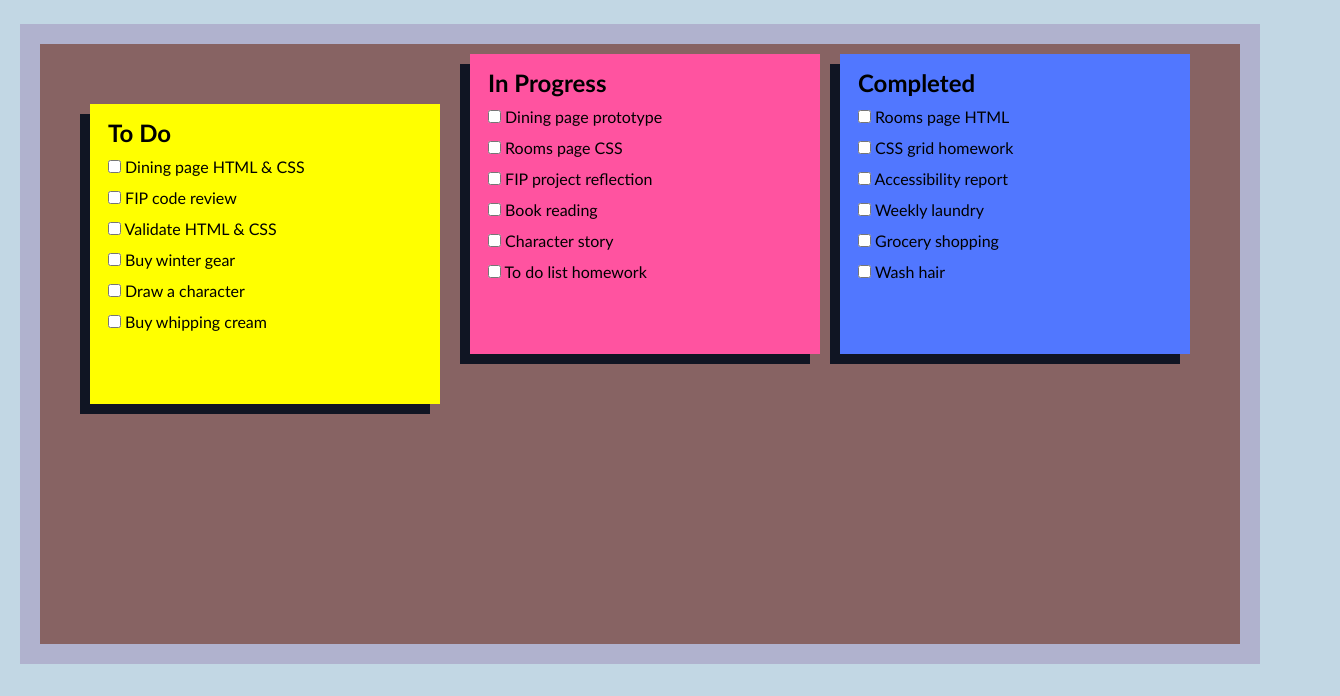
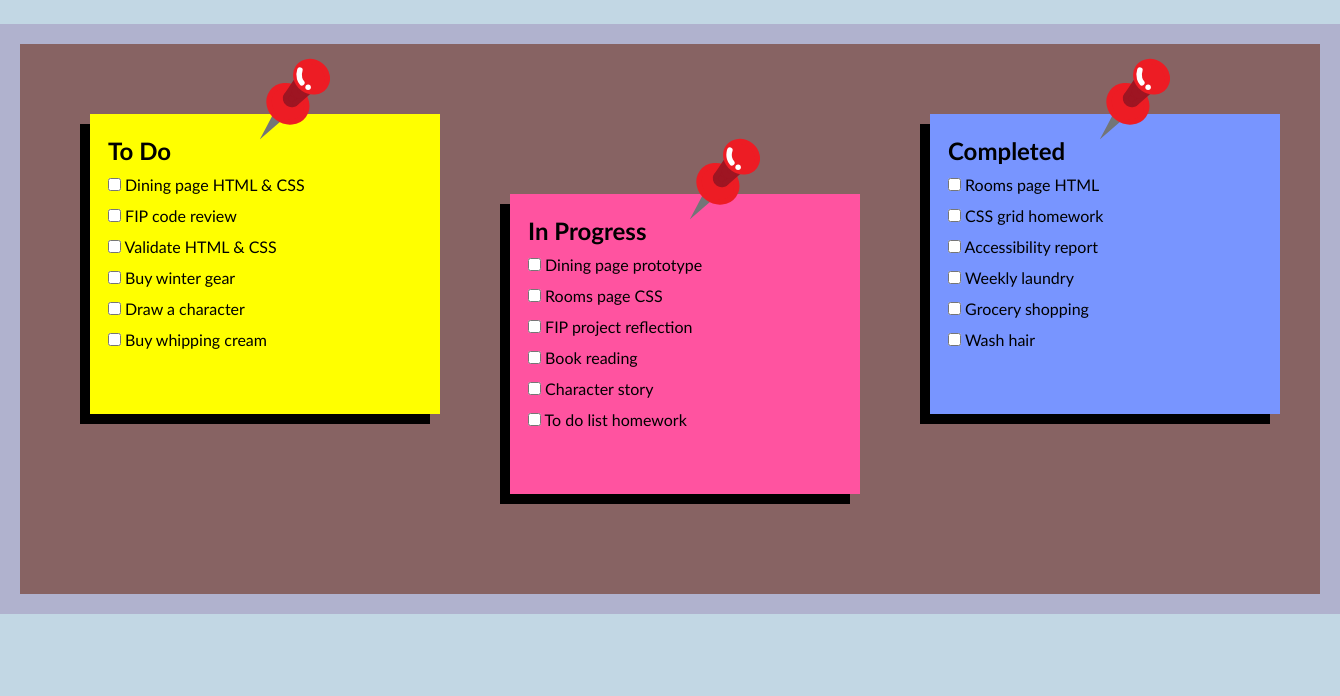
Before and after one commit to JeniferQ/to-do-list-F23, a plain HTML site: page index.html in a window 1280 px wide. Shown: the part 104-800 px from the top of the page, 1340 px wide, since content can reach past the window. Drawn offline with Linux system fonts and the light colour scheme; a web font is replaced by a local one.

Commit message:
Add styles #3
In this commit, the svg of a pin was added and positioned on the top of each sticky note.

```diff
--- a/css/main.css
+++ b/css/main.css
@@ -7,24 +7,48 @@
 body {
     background-color: rgb(194, 215, 228);
     font-family: "Playpen Sans", Calibri, sans-serif;
-    color: rgb(16, 21, 35);
-}
-
-main {
-    display: flex;
-    justify-content: center;
-    flex-wrap: wrap;
+    color: black;
 }
 
 #whiteboard {
     margin: auto;
+    position: relative;
     border: 20px solid rgb(176, 178, 206);
-    align-self: center;
-    width: 1200px;
-    justify-content: center;
-    height: 600px;
+    width: 1300px;
+    height: 550px;
+    display: flex;
     background-color: rgb(135, 99, 99);
 
+}
+
+#pin-1 {
+    padding: 0;
+    margin: 0;
+    max-width: 70px;
+    left: 240px;
+    bottom: 220px;
+    z-index: 1;
+    position: relative;
+}
+
+#pin-2 {
+    padding: 0;
+    margin: 0;
+    max-width: 70px;
+    bottom: 140px;
+    left: 250px;
+    z-index: 1;
+    position: relative;
+}
+
+#pin-3 {
+    padding: 0;
+    margin: 0;
+    max-width: 70px;
+    left: 240px;
+    bottom: 220px;
+    z-index: 1;
+    position: relative;
 }
 
 .sticky-note-1 {
@@ -32,7 +56,7 @@ main {
     height: 300px;
     background-color: yellow;
     display: flex;
-    margin: 60px 20px 0 10px;
+    margin-top: 70px;
     box-shadow: -10px 10px;
 }
 
@@ -41,16 +65,16 @@ main {
     height: 300px;
     background-color: rgb(255, 83, 160);
     display: flex;
-    margin: 10px;
+    margin-top: 150px;
     box-shadow: -10px 10px;
 }
 
 .sticky-note-3 {
     width: 350px;
     height: 300px;
-    background-color: rgb(81, 119, 255);
+    background-color: rgb(120, 149, 255);
     display: flex;
-    margin: 10px;
+    margin-top: 70px;
     box-shadow: -10px 10px;
 }
 
@@ -69,7 +93,7 @@ article {
 
 article h2 {
     color: black;
-    padding: 4px 8px;
+    padding: 12px 8px 4px 8px;
 }
 
 ul {
--- a/index.html
+++ b/index.html
@@ -11,7 +11,9 @@
     <header>
         <h1>Jenifer's To Do List</h1>
     </header>
-<main id="whiteboard">
+<main>
+    <div id=whiteboard>
+    <img src="images/pin.svg" id="pin-1">
     <div class="sticky-note-1">
         <article id="to-do">
             <h2>To Do</h2>
@@ -26,6 +28,7 @@
         </article>
     </div>
 
+    <img src="images/pin.svg" id="pin-2">
     <div class="sticky-note-2">
         <article id="in-progress">
             <h2>In Progress</h2>
@@ -40,6 +43,7 @@
         </article>
     </div>
 
+    <img src="images/pin.svg" id="pin-3">
     <div class="sticky-note-3">
         <article id="completed">
             <h2>Completed</h2>
@@ -53,6 +57,7 @@
             </ul>
         </article>
     </div>
+</div>
 </main>
 
 </body>
```
Also changed, not shown: images/pin.svg (added).
